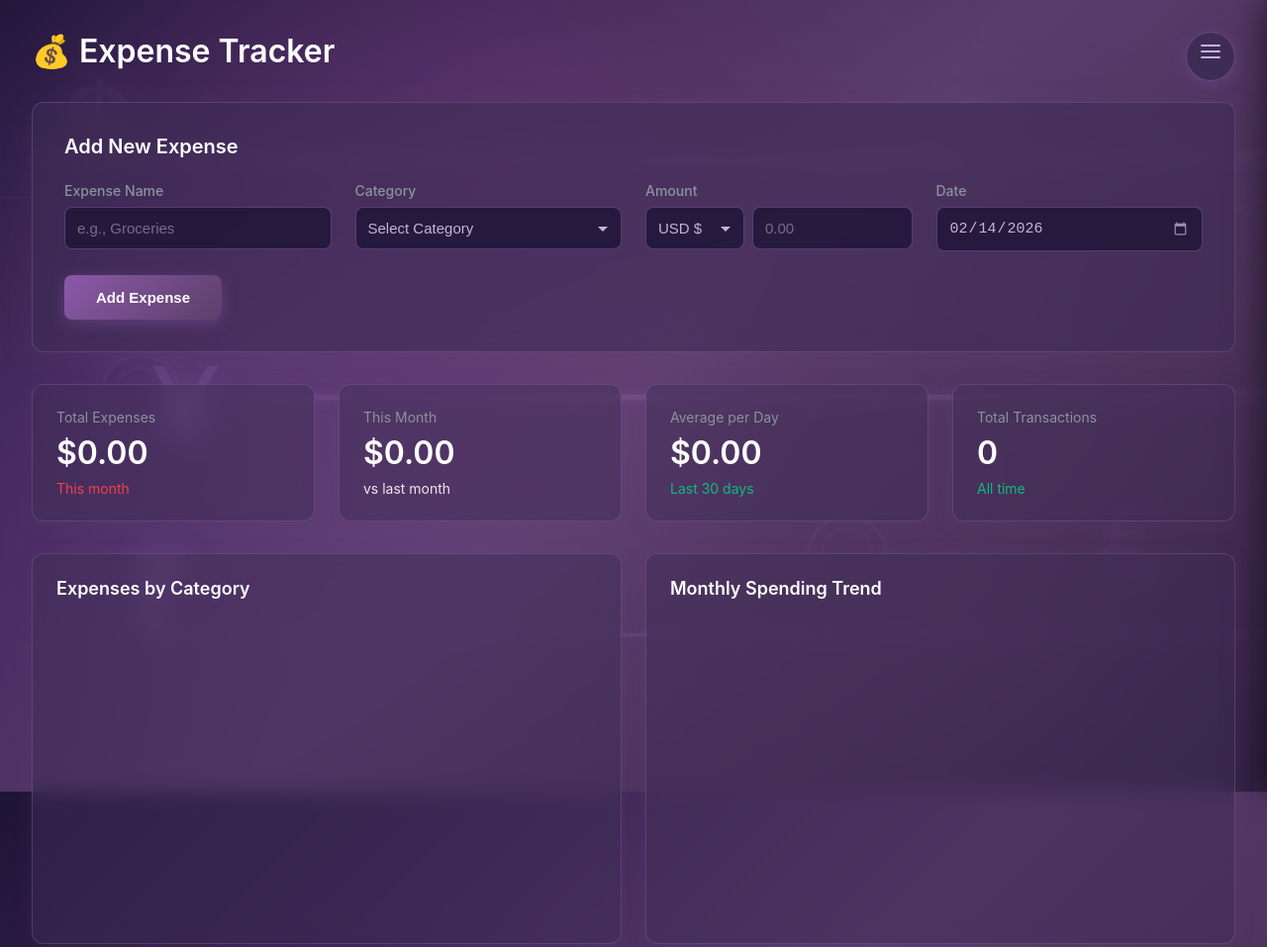
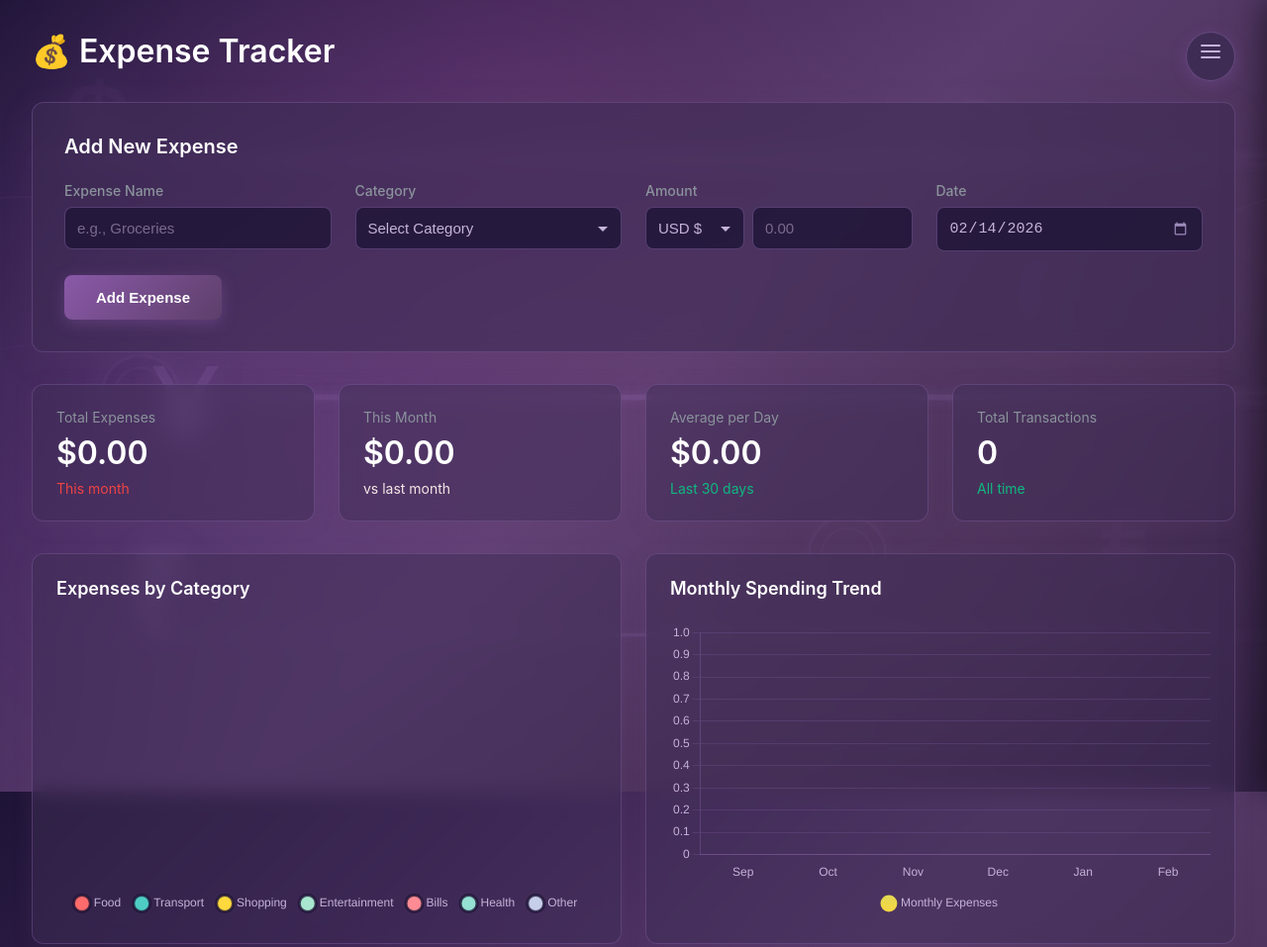
Before and after one commit to shreyaagnihotri-7/expense, a plain HTML site: page index.html in a window 1280 px wide. Shown: the top 957 px of the page at 99% size. Drawn offline with nearby package versions, Linux system fonts and the light colour scheme.

```diff
--- a/index.html
+++ b/index.html
@@ -1514,7 +1514,119 @@
         document.getElementById('date').valueAsDate = new Date();
 
         // Initialize charts
-
+        function initCharts() {
+            const pieCtx = document.getElementById('pieChart').getContext('2d');
+            pieChart = new Chart(pieCtx, {
+                type: 'pie',
+                data: {
+                    labels: ['Food', 'Transport', 'Shopping', 'Entertainment', 'Bills', 'Health', 'Other'],
+                    datasets: [{
+                        data: [0, 0, 0, 0, 0, 0, 0],
+                        backgroundColor: [
+                            '#FF6B6B',  // Coral Red - Food
+                            '#4ECDC4',  // Turquoise - Transport
+                            '#FFD93D',  // Golden Yellow - Shopping
+                            '#A8E6CF',  // Mint Green - Entertainment
+                            '#FF8B94',  // Pink - Bills
+                            '#95E1D3',  // Seafoam - Health
+                            '#C7CEEA'   // Lavender - Other
+                        ],
+                        borderWidth: 3,
+                        borderColor: 'rgba(30, 20, 54, 0.8)',
+                        hoverBorderColor: '#9d76bf',
+                        hoverBorderWidth: 4,
+                        hoverOffset: 15
+                    }]
+                },
+                options: {
+                    responsive: true,
+                    maintainAspectRatio: false,
+                    plugins: {
+                        legend: {
+                            position: 'bottom',
+                            labels: {
+                                padding: 15,
+                                usePointStyle: true,
+                                pointStyle: 'circle',
+                                font: {
+                                    size: 12
+                                }
+                            }
+                        },
+                        tooltip: {
+                            callbacks: {
+                                label: function(context) {
+                                    let label = context.label || '';
+                                    let value = context.parsed || 0;
+                                    let total = context.dataset.data.reduce((a, b) => a + b, 0);
+                                    let percentage = total > 0 ? ((value / total) * 100).toFixed(1) : 0;
+                                    return `${label}: $${value.toFixed(2)} (${percentage}%)`;
+                                }
+                            }
+                        }
+                    },
+                    animation: {
+                        animateRotate: true,
+                        animateScale: true,
+                        duration: 1000,
+                        easing: 'easeOutQuart'
+                    }
+                }
+            });
+
+            const barCtx = document.getElementById('barChart').getContext('2d');
+
+            // Create vibrant gradient for bars
+            const gradient = barCtx.createLinearGradient(0, 0, 0, 300);
+            gradient.addColorStop(0, '#FF6B6B');
+            gradient.addColorStop(0.5, '#4ECDC4');
+            gradient.addColorStop(1, '#FFD93D');
+
+            barChart = new Chart(barCtx, {
+                type: 'bar',
+                data: {
+                    labels: ['Jan', 'Feb', 'Mar', 'Apr', 'May', 'Jun'],
+                    datasets: [{
+                        label: 'Monthly Expenses',
+                        data: [0, 0, 0, 0, 0, 0],
+                        backgroundColor: gradient,
+                        borderRadius: 6,
+                        hoverBackgroundColor: '#A8E6CF'
+                    }]
+                },
+                options: {
+                    responsive: true,
+                    maintainAspectRatio: false,
+                    plugins: {
+                        legend: {
+                            position: 'bottom',
+                            labels: {
+                                padding: 15,
+                                usePointStyle: true,
+                                pointStyle: 'circle'
+                            }
+                        }
+                    },
+                    scales: {
+                        y: {
+                            beginAtZero: true,
+                            grid: {
+                                color: 'rgba(157, 118, 191, 0.2)'
+                            }
+                        },
+                        x: {
+                            grid: {
+                                display: false
+                            }
+                        }
+                    },
+                    animation: {
+                        duration: 1000,
+                        easing: 'easeOutQuart'
+                    }
+                }
+            });
+        }
 
         // Update all data
         function updateDashboard() {
```
